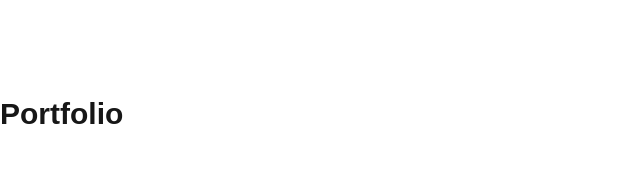
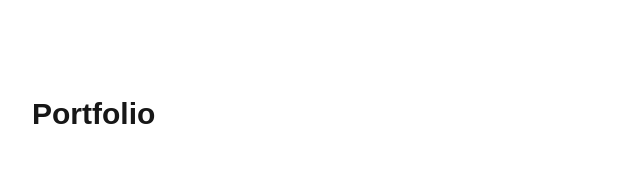
Before and after one commit to gyash21/mdx-portfolio, a Next.js app: page / in a window 1280 px wide. Shown: the top 186 px of the page, without its empty margins (0-640 px from the left). Built offline with nearby package versions, Linux system fonts and the light colour scheme.

Commit message:
update- add header component

```diff
--- /dev/null
+++ b/components/footer.tsx
@@ -0,0 +1,7 @@
+import React from 'react'
+
+export default function Footer() {
+  return (
+    <div>Footer</div>
+  )
+}
--- /dev/null
+++ b/components/header.tsx
@@ -0,0 +1,36 @@
+import Link from "next/link"
+import  ThemeToggle  from "@/components/theme-toggle"
+
+
+export default function Header() {
+  return (
+    <header className="fixed inset-x-0 top-0 z-50 bg-background/75 py-6 backdrop-blur-sm">
+        <nav className="container flex max-w-3xl items-center justify-between">
+
+            <div>
+                <Link href='/' className="'font-serif text-2xl font-bold">
+                Yash Gupta
+                </Link>
+            </div>
+                <ul className="flex items-center gap-6 text-sm font-light text-muted-foreground sm">
+                    <li href='/blog' className="transition-colors hover:text-foreground">
+                        Blog
+                    </li>
+                    <li href='/projects'className="transition-colors hover:text-foreground>
+                        Projects
+                    </li>
+                    <li href='/contact' className="transition-colors hover:text-foreground>
+                        Contact
+                    </li>
+                </ul>
+                <div>
+                    <ThemeToggle />
+            </div>
+
+        </nav>
+
+
+
+      </header>
+        )
+}
--- a/tailwind.config.ts
+++ b/tailwind.config.ts
@@ -8,6 +8,15 @@ const config: Config = {
     "./app/**/*.{js,ts,jsx,tsx,mdx}",
   ],
   theme: {
+	container: {
+		center: true,
+		padding: '2rem',
+		screens: {
+			'2xl': '1440px',
+		},
+	},
+
+
   	extend: {
   		colors: {
   			background: 'hsl(var(--background))',
```
